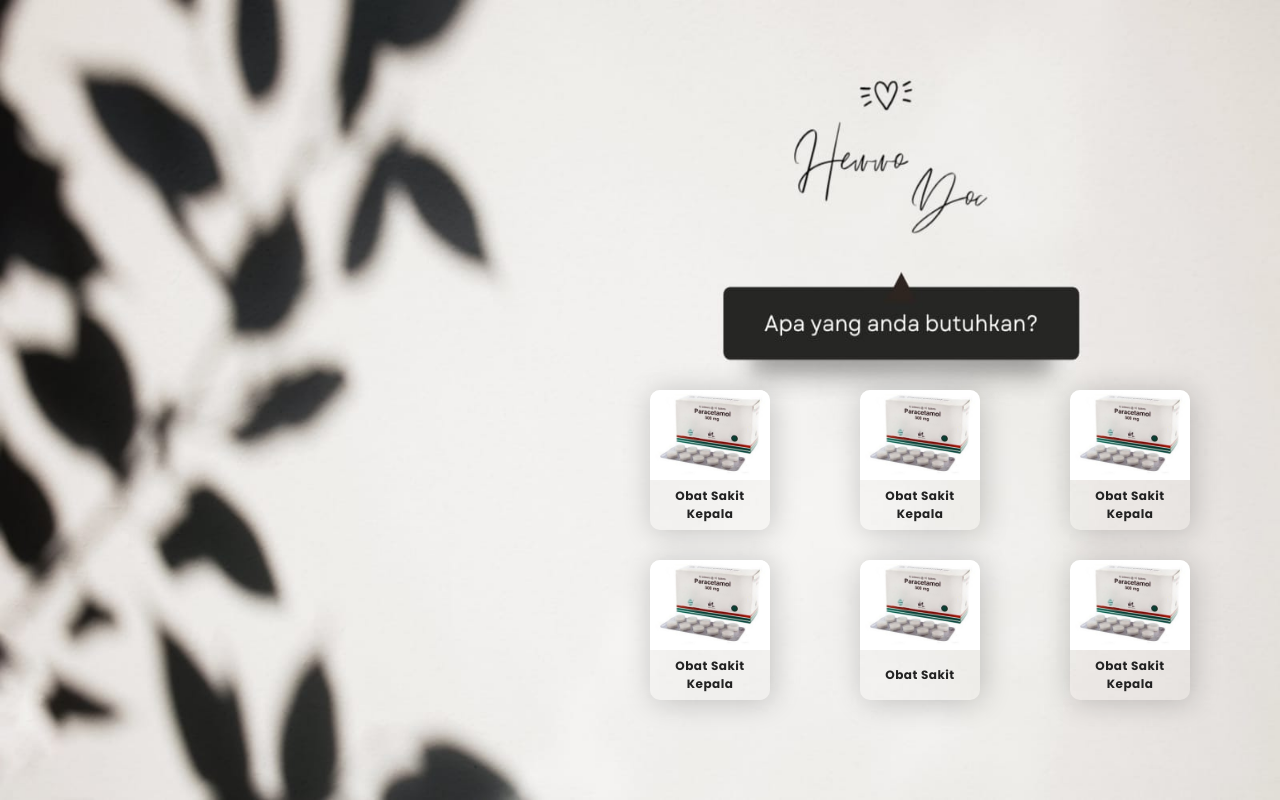
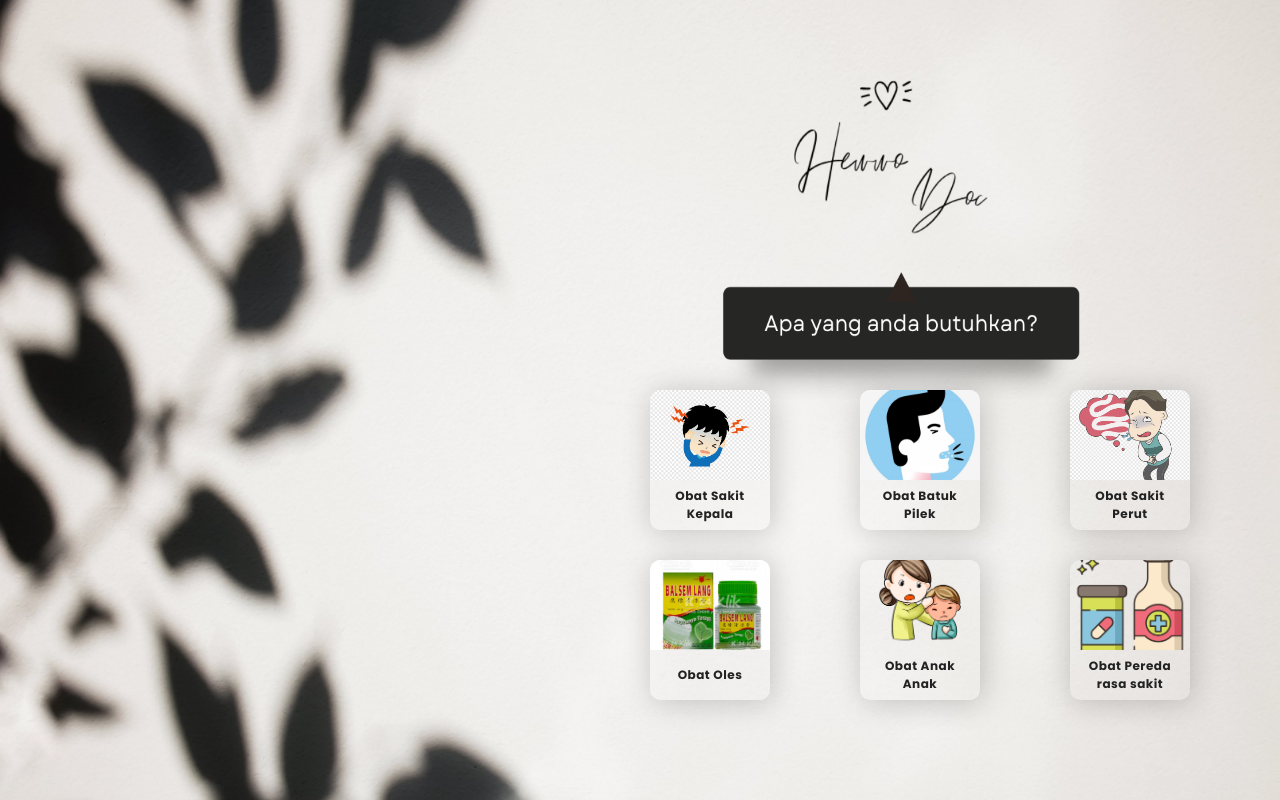
Before and after one commit to Skyarara/aptek, a PHP site: page /landing_page.html in a window 1280 px wide. Run offline with PHP 8.4, Linux system fonts and the light colour scheme.

Commit message:
update landing page

```diff
--- a/landing_page.css
+++ b/landing_page.css
@@ -1,6 +1,6 @@
 @import url('https://fonts.googleapis.com/css2?family=Poppins:wght@200;300;400;500;600;700&display=swap');
 body {
-    background-image: url(background.jpeg);
+    background-image: url(../FinproDatabase/assets/img/wallpaperlanding.png);
     background-position: center;
     background-repeat: no-repeat;
     background-attachment: fixed;
--- a/landing_page.html
+++ b/landing_page.html
@@ -9,9 +9,9 @@
 <body>
     <div class="category">
         <div class="slide-img">
-            <img src="paracetamol.jpg" alt="paracetamol">
+            <img src="../FinproDatabase/assets/img/pusing.png" alt="paracetamol">
             <div class="overlay">
-                <a href="#" class="explore-btn">Explore</a>
+                <a href="#" class="explore-btn">Telusuri</a>
             </div>
         </div>
 
@@ -24,75 +24,75 @@
 
     <div class="category-b">
         <div class="slide-img">
-            <img src="paracetamol.jpg" alt="paracetamol">
+            <img src="../FinproDatabase/assets/img/batuk.jpg" alt="paracetamol">
             <div class="overlay">
-                <a href="#" class="explore-btn">Explore</a>
+                <a href="#" class="explore-btn">Telusuri</a>
             </div>
         </div>
 
         <div class="detail-box">
             <div class="type">
-                <a href="#">Obat Sakit Kepala</a>
+                <a href="#">Obat Batuk Pilek</a>
             </div>
         </div>
     </div>
 
     <div class="category-c">
         <div class="slide-img">
-            <img src="paracetamol.jpg" alt="paracetamol">
+            <img src="../FinproDatabase/assets/img/perut.png" alt="paracetamol">
             <div class="overlay">
-                <a href="#" class="explore-btn">Explore</a>
+                <a href="#" class="explore-btn">Telusuri</a>
             </div>
         </div>
 
         <div class="detail-box">
             <div class="type">
-                <a href="#">Obat Sakit Kepala</a>
+                <a href="#">Obat Sakit Perut</a>
             </div>
         </div>
     </div>
 
     <div class="category-d">
         <div class="slide-img">
-            <img src="paracetamol.jpg" alt="paracetamol">
+            <img src="../FinproDatabase/assets/img/oles.jpg" alt="paracetamol">
             <div class="overlay">
-                <a href="#" class="explore-btn">Explore</a>
+                <a href="#" class="explore-btn">Telusuri</a>
             </div>
         </div>
 
         <div class="detail-box">
             <div class="type">
-                <a href="#">Obat Sakit Kepala</a>
+                <a href="#">Obat Oles</a>
             </div>
         </div>
     </div>
 
     <div class="category-e">
         <div class="slide-img">
-            <img src="paracetamol.jpg" alt="paracetamol">
+            <img src="../FinproDatabase/assets/img/anak.png" alt="paracetamol">
             <div class="overlay">
-                <a href="#" class="explore-btn">Explore</a>
+                <a href="#" class="explore-btn">Telusuri</a>
             </div>
         </div>
 
         <div class="detail-box">
             <div class="type">
-                <a href="#">Obat Sakit</a>
+                <a href="#">Obat Anak Anak</a>
             </div>
         </div>
     </div>
 
     <div class="category-f">
         <div class="slide-img">
-            <img src="paracetamol.jpg" alt="paracetamol">
+            <img src="../FinproDatabase/assets/img/saki.png" alt="paracetamol">
             <div class="overlay">
-                <a href="#" class="explore-btn">Explore</a>
+                <a href="#" class="explore-btn">Telusuri</a>
             </div>
         </div>
 
         <div class="detail-box">
             <div class="type">
-                <a href="#">Obat Sakit Kepala</a>
+                <a href="#">Obat Pereda rasa sakit</a>
             </div>
         </div>
     </div>
```
Also changed, not shown: assets/img/anak.png (added), assets/img/batuk.jpg (added), assets/img/oles.jpg (added), assets/img/perut.png (added), assets/img/pusing.png (added), assets/img/saki.png (added), assets/img/wallpaperlanding.png (added).
